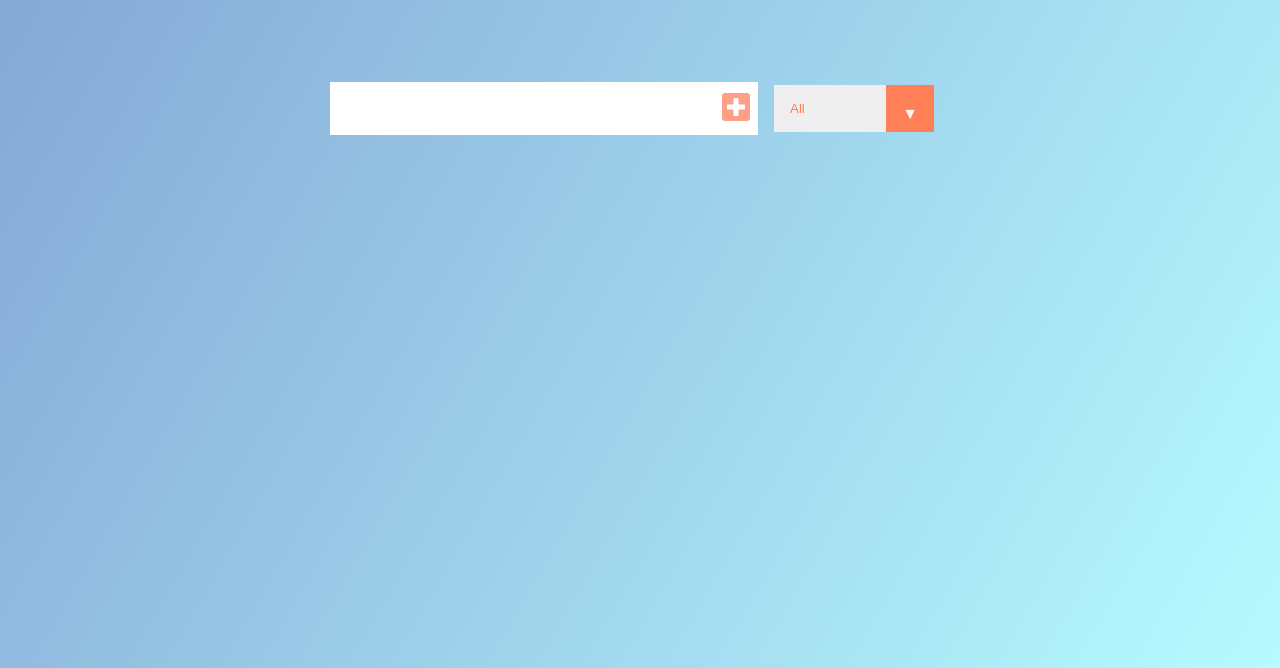
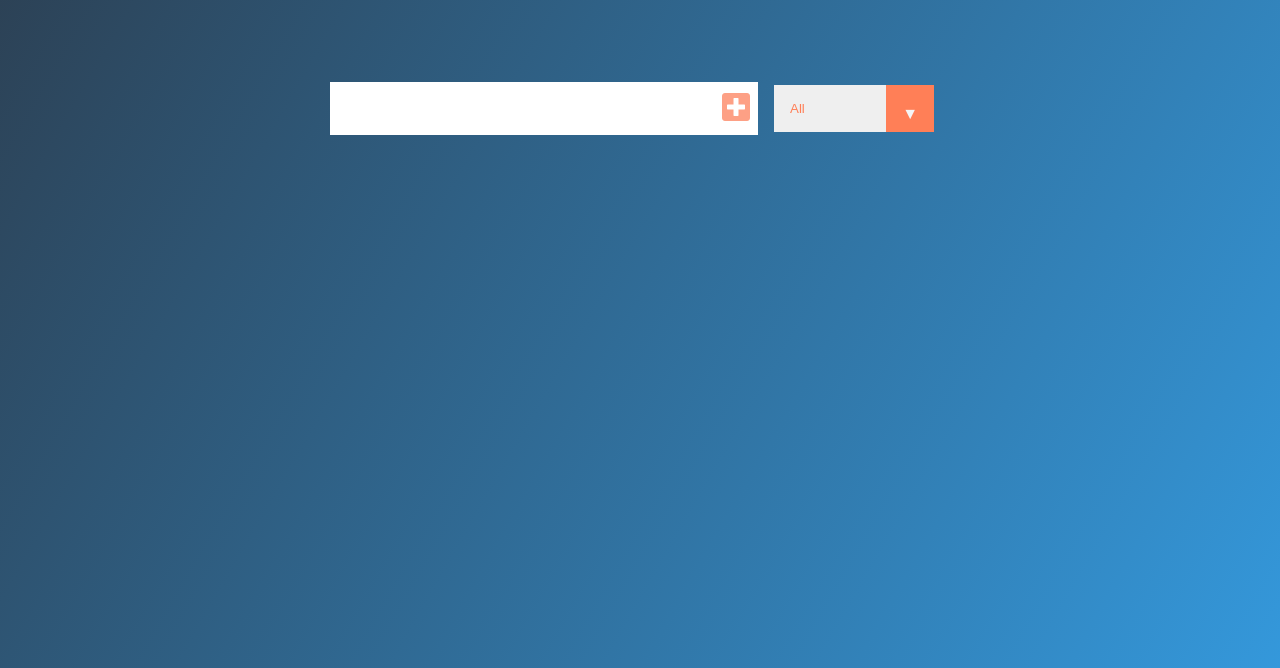
Before and after one commit to Cromch12/kierans-todo-list, a plain HTML site: page index.html in a window 1280 px wide. Shown: the part 132-800 px from the top of the page. Drawn offline with Linux system fonts and the light colour scheme.

Commit message:
Add files via upload

```diff
--- a/style.css
+++ b/style.css
@@ -5,7 +5,7 @@
 }
 
 body {
-    background-image: linear-gradient(120deg, #83a4d4, #b6fbff);
+    background-image: linear-gradient(120deg, #2c3e50, #3498db);
     color: rgb(245, 245, 245);
     font-family: "Poppins", sans-serif;
     min-height: 100vh;
```
